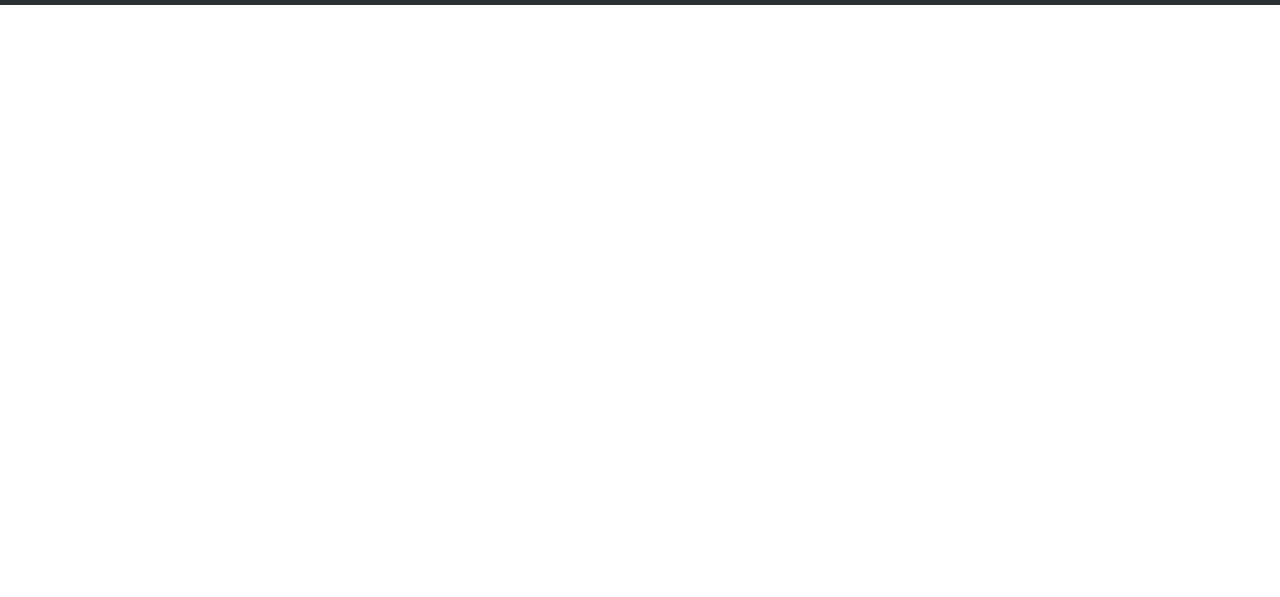
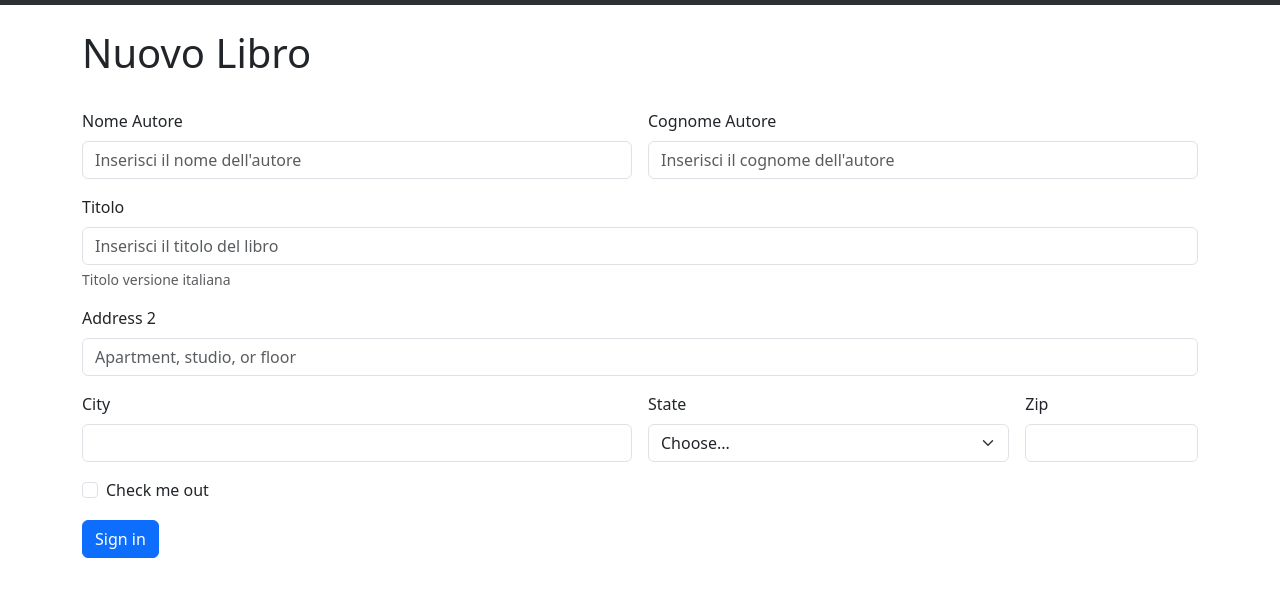
Before and after one commit to GemelliAngelo/html-css-bootstrap-dashboard, a plain HTML site: page index2.html in a window 1280 px wide. Shown: the part 91-688 px from the top of the page. Drawn offline with nearby package versions, Linux system fonts and the light colour scheme.

Commit message:
add form + fix

```diff
--- a/index2.html
+++ b/index2.html
@@ -76,6 +76,61 @@
         </div>
       </nav>
     </header>
+
+    <main>
+        <div class="container">
+          <div class="py-4">
+            <h1>Nuovo Libro</h1>
+        </div>
+        <form class="row g-3 fw-medium">
+            <div class="col-6">
+              <label for="inputName" class="form-label">Nome Autore</label>
+              <input type="text" class="form-control" id="inputName" placeholder="Inserisci il nome dell'autore">
+            </div>
+            <div class="col-6">
+              <label for="inputSurname" class="form-label">Cognome Autore</label>
+              <input type="text" class="form-control" id="inputSurname" placeholder="Inserisci il cognome dell'autore">
+            </div>
+            <div class="col-12">
+              <label for="inputTitle" class="form-label">Titolo</label>
+              <input type="text" class="form-control" id="inputTitle" placeholder="Inserisci il titolo del libro" aria-describedby="title">
+              <div id="titleHelpBlock" class="form-text">
+                Titolo versione italiana
+              </div>
+            </div>
+            <div class="col-12">
+              <label for="inputAddress2" class="form-label">Address 2</label>
+              <input type="text" class="form-control" id="inputAddress2" placeholder="Apartment, studio, or floor">
+            </div>
+            <div class="col-md-6">
+              <label for="inputCity" class="form-label">City</label>
+              <input type="text" class="form-control" id="inputCity">
+            </div>
+            <div class="col-md-4">
+              <label for="inputState" class="form-label">State</label>
+              <select id="inputState" class="form-select">
+                <option selected>Choose...</option>
+                <option>...</option>
+              </select>
+            </div>
+            <div class="col-md-2">
+              <label for="inputZip" class="form-label">Zip</label>
+              <input type="text" class="form-control" id="inputZip">
+            </div>
+            <div class="col-12">
+              <div class="form-check">
+                <input class="form-check-input" type="checkbox" id="gridCheck">
+                <label class="form-check-label" for="gridCheck">
+                  Check me out
+                </label>
+              </div>
+            </div>
+            <div class="col-12">
+              <button type="submit" class="btn btn-primary">Sign in</button>
+            </div>
+          </form>
+        </div>
+    </main>
     <!-- BOOTSTRAP JS -->
     <script
       src="https://cdn.jsdelivr.net/npm/bootstrap@5.3.3/dist/js/bootstrap.bundle.min.js"
```
